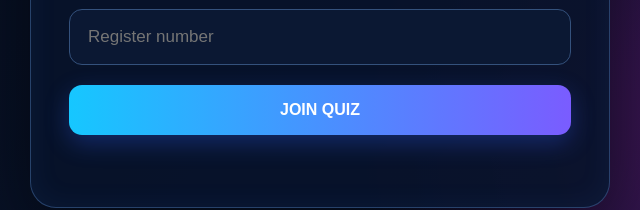
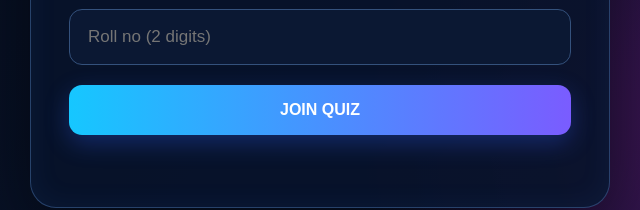
Before and after one commit to heamkumar2612/tech-quiz-live, a website: page public/index.html in a window 1280 px wide. Shown: the part 508-718 px from the top of the page, 320-960 px from the left. Drawn offline with nearby package versions, Linux system fonts and the light colour scheme; no server answers.

Commit message:
Register to reg

```diff
--- a/public/index.html
+++ b/public/index.html
@@ -7,7 +7,7 @@
 <section id="join" class="card join">
   <div class="badge">LIVE TECH QUIZ</div><h1>Linear Data Structures</h1><p>Enter the game. Think fast. Score higher.</p>
   <input id="code" placeholder="Quiz code" inputmode="numeric"><input id="name" placeholder="Your name">
-  <input id="reg" placeholder="Register number"><button id="joinBtn">JOIN QUIZ</button><div id="joinMsg" class="msg"></div>
+  <input id="reg" type="text" inputmode="numeric" maxlength="2" pattern="[0-9]{2}" placeholder="Roll no (2 digits)"><button id="joinBtn">JOIN QUIZ</button><div id="joinMsg" class="msg"></div>
 </section>
 <section id="lobby" class="card hidden"><div class="pulse"></div><h1>You're in!</h1><h2 id="playerName"></h2><p>Waiting for the host to start...</p><div class="bigStat"><span id="lobbyCount">0</span><small>players joined</small></div></section>
 <section id="game" class="hidden">
```
